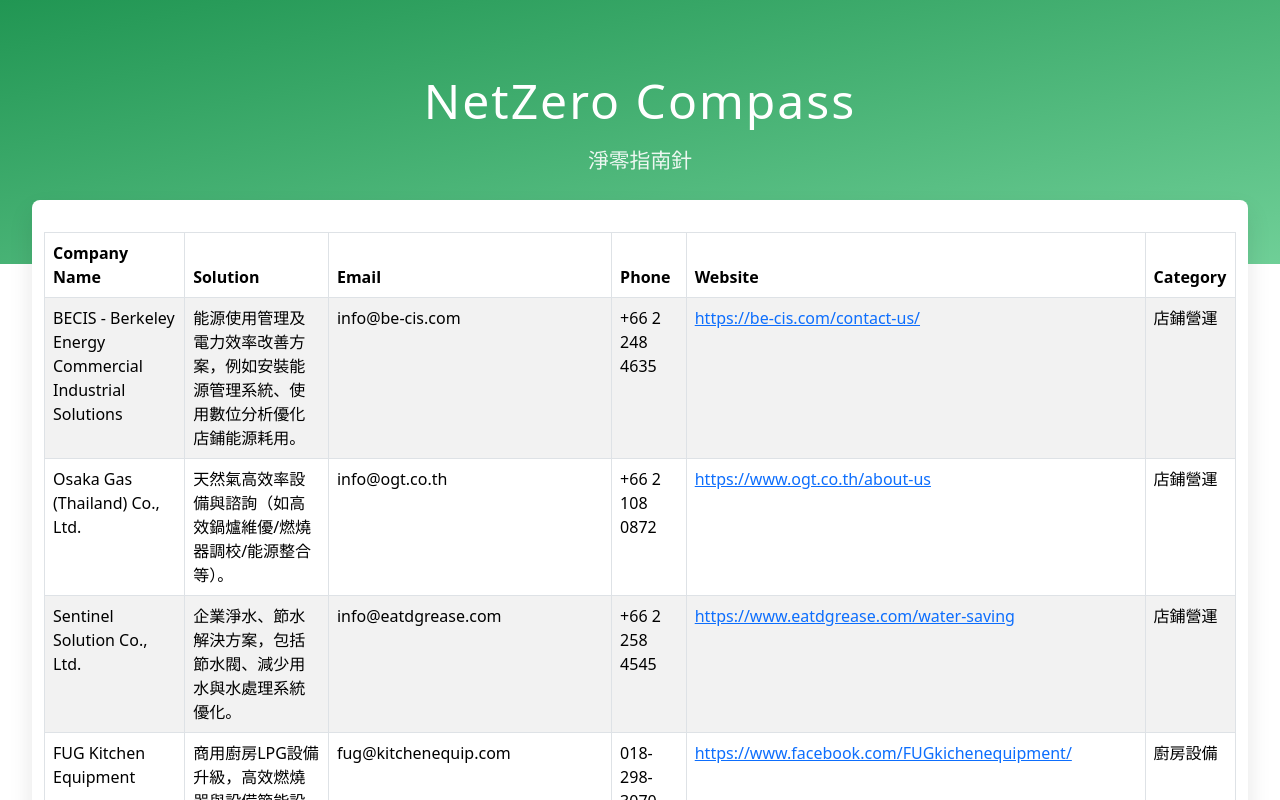
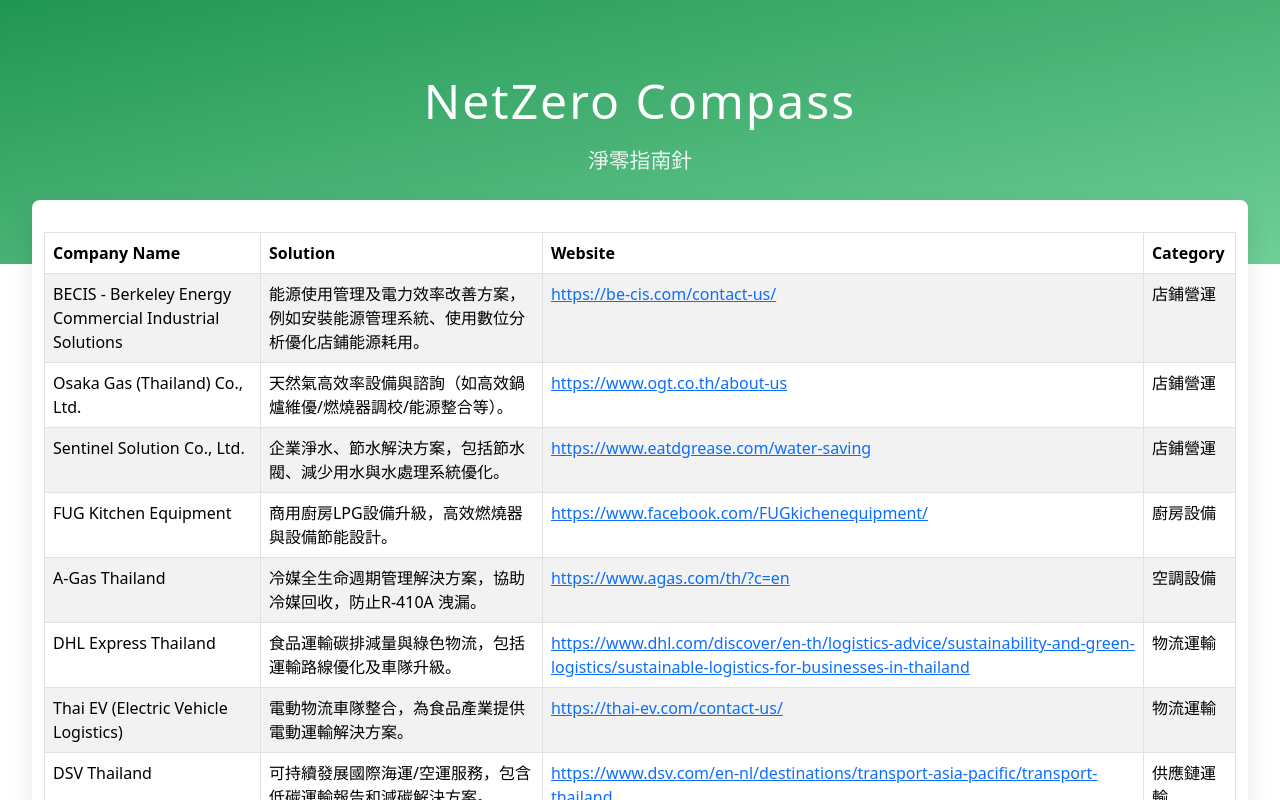
Before and after one commit to domiearth/dsa-widget-page, a React (Vite) app: page / in a window 1280 px wide. Shown: the top 800 px of the page. Built offline with nearby package versions, Linux system fonts and the light colour scheme.

Commit message:
add category

```diff
--- a/src/components/TableView.tsx
+++ b/src/components/TableView.tsx
@@ -54,12 +54,6 @@
           <th onClick={() => requestSort('solution_description')} style={{ cursor: 'pointer' }}>
             Solution {sortConfig?.key === 'solution_description' && (sortConfig.direction === 'asc' ? '↑' : '↓')}
           </th>
-          <th onClick={() => requestSort('email')} style={{ cursor: 'pointer' }}>
-            Email {sortConfig?.key === 'email' && (sortConfig.direction === 'asc' ? '↑' : '↓')}
-          </th>
-          <th onClick={() => requestSort('phone')} style={{ cursor: 'pointer' }}>
-            Phone {sortConfig?.key === 'phone' && (sortConfig.direction === 'asc' ? '↑' : '↓')}
-          </th>
           <th onClick={() => requestSort('website')} style={{ cursor: 'pointer' }}>
             Website {sortConfig?.key === 'website' && (sortConfig.direction === 'asc' ? '↑' : '↓')}
           </th>
@@ -77,8 +71,6 @@
           >
             <td>{item.company_name}</td>
             <td>{item.solution_description}</td>
-            <td>{item.email}</td>
-            <td>{item.phone}</td>
             <td>
               <a
                 href={item.website}
```
